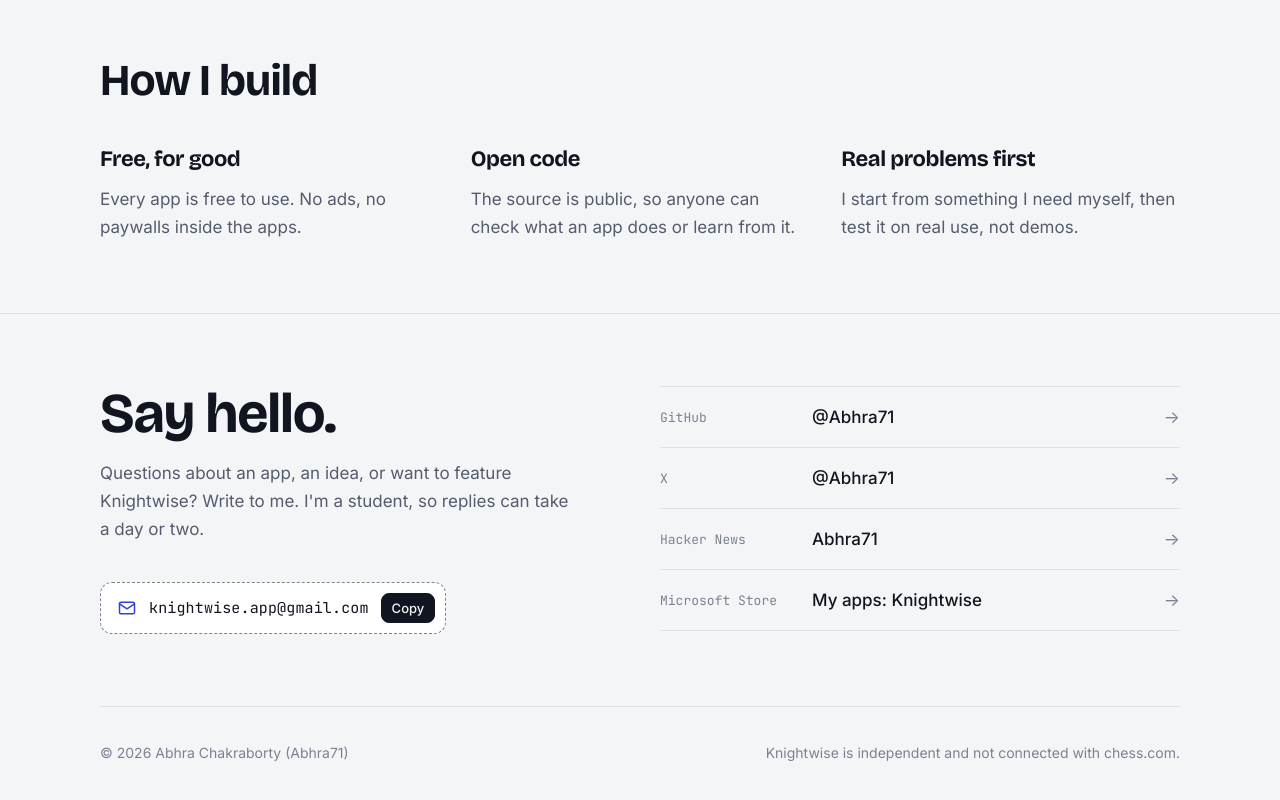
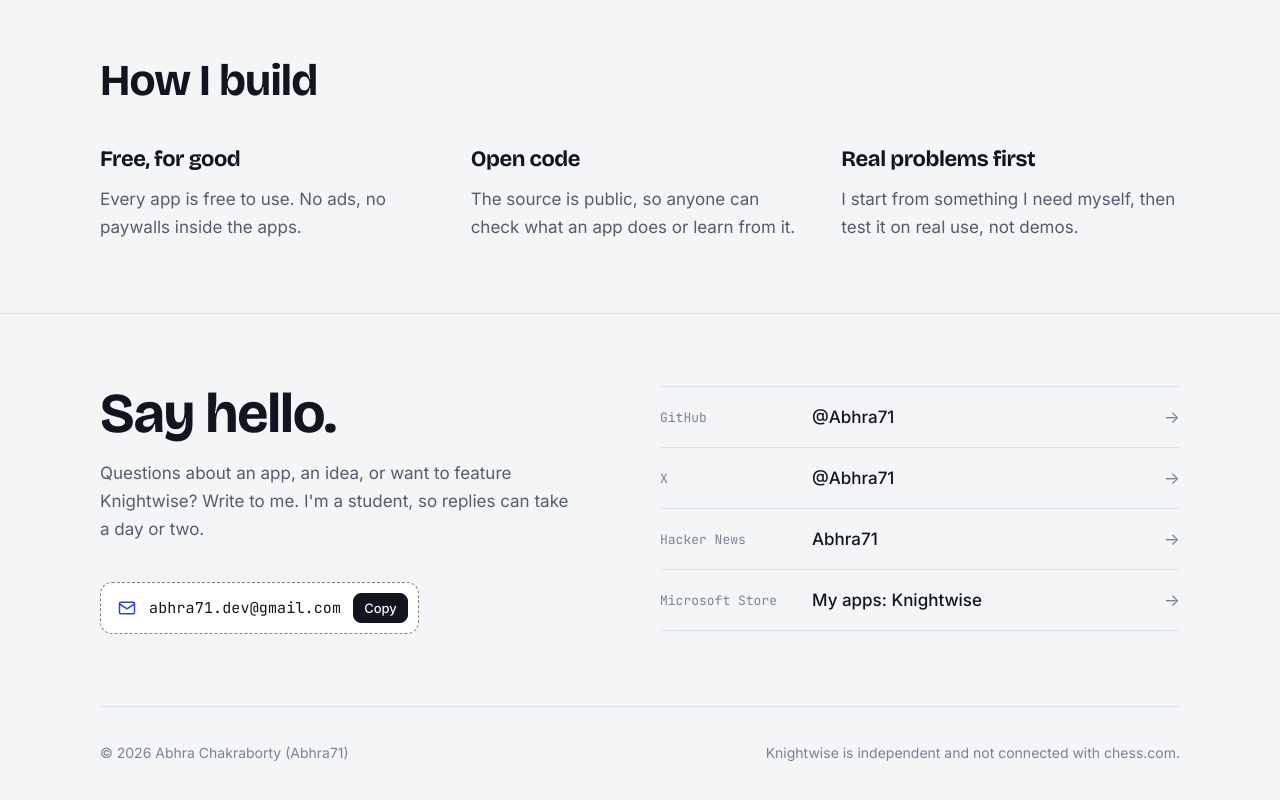
Before and after one commit to Abhra71/Abhra71.github.io, a plain HTML site: page index.html in a window 1280 px wide. Shown: the part 3297-4097 px from the top of the page. Drawn offline with nearby package versions, Linux system fonts and the light colour scheme; no server answers.

Commit message:
Contact email: the developer inbox abhra71.dev@gmail.com
Co-Authored-By: Claude Opus 5.5 <noreply@anthropic.com>

```diff
--- a/index.html
+++ b/index.html
@@ -484,7 +484,7 @@ footer { padding-block: 34px 48px; color: var(--faint); font-size: 14px; border-
       <p>Questions about an app, an idea, or want to feature Knightwise? Write to me. I'm a student, so replies can take a day or two.</p>
       <div class="mailbox">
         <svg viewBox="0 0 24 24" fill="none" stroke="currentColor" stroke-width="1.8" stroke-linecap="round" stroke-linejoin="round" aria-hidden="true"><rect x="3" y="5" width="18" height="14" rx="2"/><path d="m3 7 9 6 9-6"/></svg>
-        <span id="mail" class="mono">knightwise.app@gmail.com</span>
+        <span id="mail" class="mono">abhra71.dev@gmail.com</span>
         <button class="copy" type="button" id="copy-mail">Copy</button>
       </div>
     </div>
```
